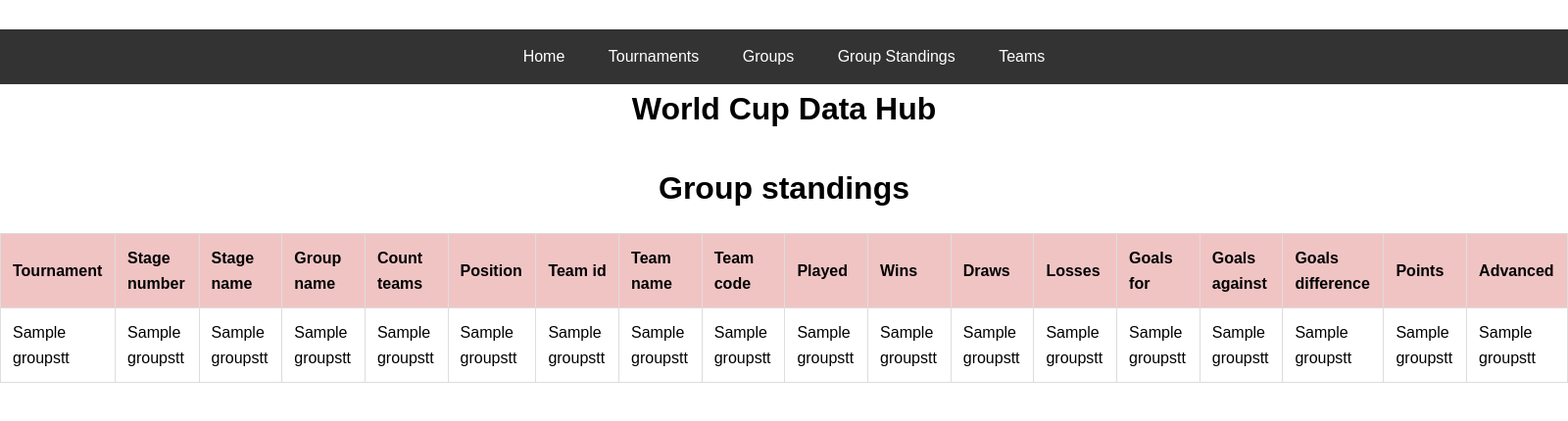
After one commit to itudb2322/itudb2322, a Flask app: template app/templates/group_standings.html in a window 1600 px wide. The commit adds this page. Shown: the top 430 px of the page at 98% size. Run offline with Flask 3, Linux system fonts and the light colour scheme; the template is opened without the code that fills it: most values are stand-ins (such as "Sample title", 1, 10 or a date in 2020); parts of the project's set-up code (start-up, migrations or seed data) failed here and were passed over.

Commit message:
web added
web added

```diff
--- a/app/main.py
+++ b/app/main.py
@@ -41,6 +41,39 @@ def all_tournaments():
     if tournaments is None:
         return 'Tournaments not found!'
     return render_template('tournaments.html', tournaments=tournaments)
+
+@app.route('/groups')
+def all_groups():
+    cursor = db.cursor()
+    cursor.execute('SELECT * FROM groups_')
+    groups = cursor.fetchall()
+    cursor.close()
+#    db.close()
+    if groups is None:
+        return 'Groups not found!'
+    return render_template('groups.html', groups=groups)
+
+@app.route('/group_standings')
+def all_groupst():
+    cursor = db.cursor()
+    cursor.execute('SELECT * FROM group_standings')
+    groupst = cursor.fetchall()
+    cursor.close()
+#    db.close()
+    if groupst is None:
+        return 'Group standings not found!'
+    return render_template('group_standings.html', groupst=groupst)
+
+@app.route('/teams')
+def all_teams():
+    cursor = db.cursor()
+    cursor.execute('SELECT * FROM teams')
+    teams = cursor.fetchall()
+    cursor.close()
+#    db.close()
+    if teams is None:
+        return 'Teams not found!'
+    return render_template('teams.html', teams=teams)
 
 @app.route('/tournament/<string:tournament_id>')
 def tournament_detail(tournament_id):
--- /dev/null
+++ b/app/templates/group_standings.html
@@ -0,0 +1,69 @@
+<!DOCTYPE html>
+<html lang="en">
+<head>
+    <meta charset="UTF-8">
+    <meta name="viewport" content="width=device-width, initial-scale=1.0">
+    <title>All Tournaments</title>
+    <link rel="stylesheet" href="{{ url_for('static', filename='css/style.css') }}">
+</head>
+<body>
+    <header>
+        <nav>
+            <ul>
+                <li><a href="/">Home</a></li>
+                <li><a href="{{ url_for('all_tournaments') }}">Tournaments</a></li>
+                <li><a href="{{ url_for('all_groups') }}">Groups</a></li>
+                <li><a href="{{ url_for('all_groupst') }}">Group Standings</a></li>
+                <li><a href="{{ url_for('all_teams') }}">Teams</a></li>
+            </ul>
+        </nav>
+        <h1>World Cup Data Hub</h1>
+    </header>
+    <h1 style="text-align: center;">Group standings</h1>
+    <table border="1">
+        <tr>
+            <th>Tournament</th>
+            <th>Stage number</th>
+            <th>Stage name</th>
+            <th>Group name</th>
+            <th>Count teams</th>
+            <th>Position</th>
+            <th>Team id</th>
+            <th>Team name</th>
+            <th>Team code</th>
+            <th>Played</th>
+            <th>Wins</th>
+            <th>Draws</th>
+            <th>Losses</th>
+            <th>Goals for</th>
+            <th>Goals against</th>
+            <th>Goals difference</th>
+            <th>Points</th>
+            <th>Advanced</th>
+
+        </tr>
+        {% for groupstt in groupst %}
+        <tr>
+            <td>{{ groupstt[2] }}</td>
+            <td>{{ groupstt[3] }}</td>
+            <td>{{ groupstt[4] }}</td>
+            <td>{{ groupstt[5] }}</td>
+            <td>{{ groupstt[6] }}</td>
+            <td>{{ groupstt[7] }}</td>
+            <td>{{ groupstt[8] }}</td>
+            <td>{{ groupstt[9] }}</td>
+            <td>{{ groupstt[10] }}</td>
+            <td>{{ groupstt[11] }}</td>
+            <td>{{ groupstt[12] }}</td>
+            <td>{{ groupstt[13] }}</td>
+            <td>{{ groupstt[14] }}</td>
+            <td>{{ groupstt[15] }}</td>
+            <td>{{ groupstt[16] }}</td>
+            <td>{{ groupstt[17] }}</td>
+            <td>{{ groupstt[18] }}</td>
+            <td>{{ groupstt[19] }}</td>
+        </tr>
+        {% endfor %}
+    </table>
+</body>
+</html>
--- a/app/templates/index.html
+++ b/app/templates/index.html
@@ -12,6 +12,9 @@
             <ul>
                 <li><a href="/">Home</a></li>
                 <li><a href="{{ url_for('all_tournaments') }}">Tournaments</a></li>
+                <li><a href="{{ url_for('all_groups') }}">Groups</a></li>
+                <li><a href="{{ url_for('all_groupst') }}">Group Standings</a></li>
+                <li><a href="{{ url_for('all_teams') }}">Teams</a></li>
             </ul>
         </nav>
         <h1>World Cup Data Hub</h1>
```
Also changed, not shown: app/templates/groups.html (added, +43 -0 lines), app/templates/teams.html (added, +53 -0 lines).
